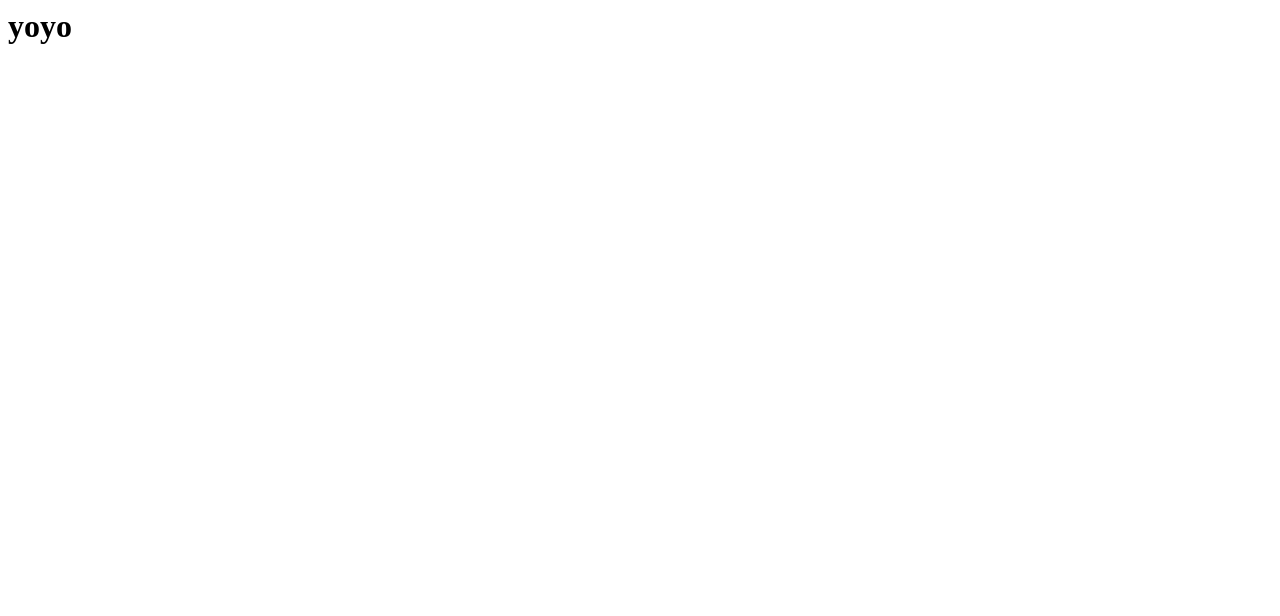
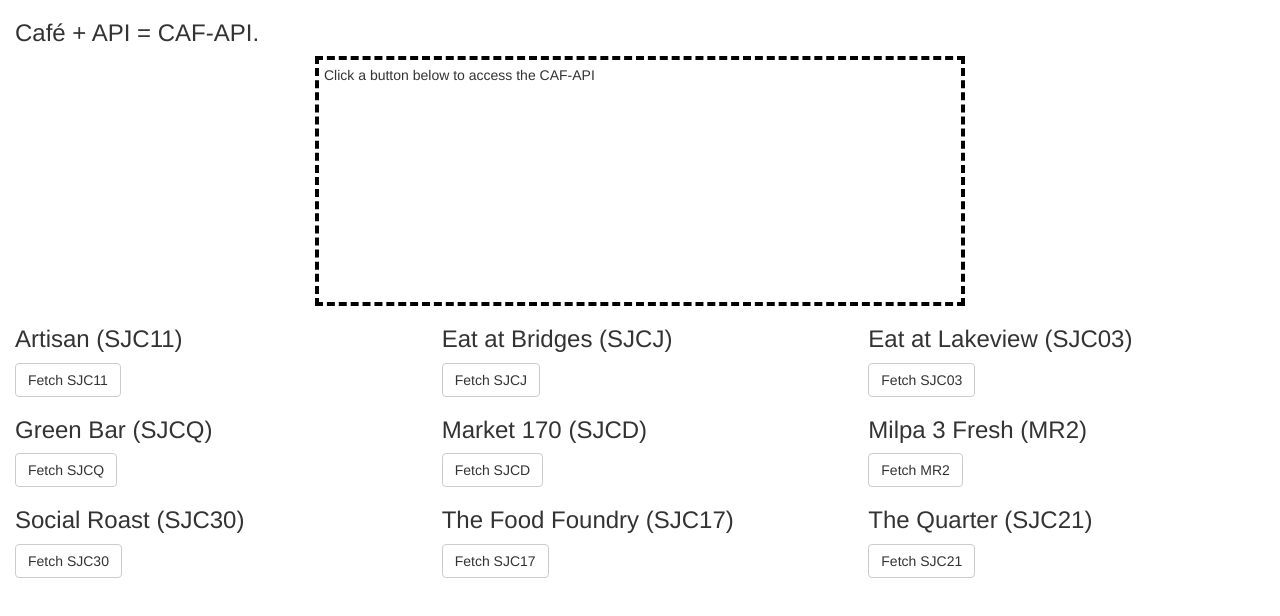
Before and after one commit to valgaze/CAFAPI, a website: page consume.html in a window 1280 px wide. Drawn offline with nearby package versions, Linux system fonts and the light colour scheme.

Commit message:
Clean up demo page on project root

```diff
--- a/consume.html
+++ b/consume.html
@@ -1,3 +1,74 @@
 <html>
-<h1>yoyo</h1>
+<body>
+<head>
+	<title>CAF-API</title>
+	<link href="https://maxcdn.bootstrapcdn.com/bootstrap/3.3.6/css/bootstrap.min.css" rel="stylesheet" integrity="sha256-7s5uDGW3AHqw6xtJmNNtr+OBRJUlgkNJEo78P4b0yRw= sha512-nNo+yCHEyn0smMxSswnf/OnX6/KwJuZTlNZBjauKhTK0c+zT+q5JOCx0UFhXQ6rJR9jg6Es8gPuD2uZcYDLqSw==" crossorigin="anonymous">
+	<style>
+	.contentArea{
+		width: 650px;
+		height: 250px;
+		border: 4px dashed black;
+		margin: 0 auto;
+		padding: 5px 5px;
+		overflow:scroll;
+	}
+	</style>
+</head>
+
+
+
+<div class="container-fluid">
+	<div class="row">
+		<div class="col-md-12">
+			<h3>
+				Café + API = CAF-API.
+			</h3>
+		<div class="contentArea">
+			Click a button below to access the CAF-API
+		</div>
+		</div>
+	</div>
+	<div class="row">
+		<div class="col-md-4">
+			<h3>Artisan (SJC11)</h3> <button type="button" class="btn btn-default" data-code="SJC11"> Fetch SJC11 </button>
+		</div>
+		<div class="col-md-4">
+			<h3>Eat at Bridges (SJCJ)</h3> <button type="button" class="btn btn-default" data-code="SJCJ"> Fetch SJCJ </button>
+		</div>
+		<div class="col-md-4">
+			<h3>Eat at Lakeview (SJC03)</h3> <button type="button" class="btn btn-default" data-code="SJC03"> Fetch SJC03 </button>
+		</div>
+	</div>
+	<div class="row">
+		<div class="col-md-4">
+			<h3>Green Bar (SJCQ)</h3> <button type="button" class="btn btn-default" data-code="SJCQ"> Fetch SJCQ </button>
+		</div>
+		<div class="col-md-4">
+			<h3>Market 170 (SJCD)</h3> <button type="button" class="btn btn-default" data-code="SJCD"> Fetch SJCD </button>
+		</div>
+		<div class="col-md-4">
+			<h3>Milpa 3 Fresh (MR2)</h3> <button type="button" class="btn btn-default" data-code="MR2"> Fetch MR2 </button>
+		</div>
+	</div>
+	<div class="row">
+		<div class="col-md-4">
+			<h3>Social Roast (SJC30)</h3> <button type="button" class="btn btn-default" data-code="SJC30"> Fetch SJC30 </button>
+		</div>
+		<div class="col-md-4">
+			<h3>The Food Foundry (SJC17)</h3> <button type="button" class="btn btn-default" data-code="SJC17"> Fetch SJC17 </button>
+		</div>
+		<div class="col-md-4">
+			<h3>The Quarter (SJC21)</h3> <button type="button" class="btn btn-default" data-code="SJC21"> Fetch SJC21 </button>
+		</div>
+	</div>
+</div>
+</body>
+<script src="https://ajax.googleapis.com/ajax/libs/jquery/2.2.0/jquery.min.js"></script>
+<script type="text/javascript">
+	$(document).ready(function(){
+		$('.btn').on('click', function(){
+		    $('.contentArea').text("clicked" + $(this))
+		});
+	});
+</script>
 </html>
```
